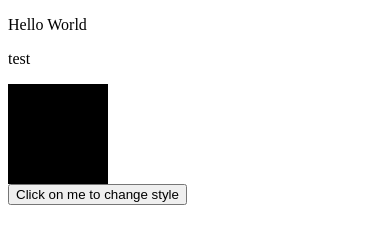
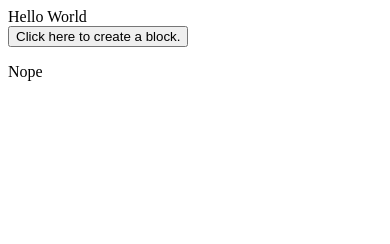
Before and after one commit to Arnaud-Chane/jsgame, a plain HTML site: page test.html in a window 390 px wide. Drawn offline with Linux system fonts and the light colour scheme.

Commit message:
Update test.html
Mobile changes

```diff
--- a/test.html
+++ b/test.html
@@ -2,59 +2,51 @@
 <html>
 <head>
   <meta charset="UTF-8">
-  <title>Test Page</title>
+  <title>Test</title>
 </head>
 <body>
-  <p>Hello World</p>
-  <p>test</p>
+  <div>Hello World</div>
 
 <script>
   var style = document.createElement("style");
-  var actualeStyle = `
-    .blockPlayer{
+  style.innerHTML = `
+      .myBlock {
       background-color: black;
       height: 100px;
       width: 100px;
-    }
-
-  `;
-
-  style.innerHTML = actualeStyle;
+    }`;
   document.head.appendChild(style);
 
-  var divBlock = document.createElement("div");
-  divBlock.setAttribute("class", "blockPlayer");
-  document.body.appendChild(divBlock);
 
-  var btnStyle = document.createElement("button");
-  btnStyle.innerHTML = ("Click on me to change style");
-  document.body.appendChild(btnStyle);
+  var blockButton = document.createElement("button");
+  blockButton.setAttribute("onclick", "createBlock()");
+  blockButton.innerHTML = "Click here to create a block.";
+  document.body.appendChild(blockButton);
+
+  function createBlock() {
+    var buttonBuild = document.createElement("div");
+    buttonBuild.setAttribute("class", "myBlock");
+    document.body.appendChild(buttonBuild);
+  };
+
+  var n = document.createElement("p");
+  n.innerHTML = "Nope";
+  document.body.appendChild(n);
+
+</script>
 
 
+<!--
+### Adding block on the page :
+
+create a button which will launch a prompt
+
+with this prompt, the player will write the name of the block
+and it will add the span with the style to draw the block on the page
 
 
+-->
 
 
-/*
-var numberPx = 100;
-var pxPx = "px";
-var valuePx = numberPx + pxPx;
-
-block.setAttribute("style", valuePx);
-
-function mvRight(){
-  if click on button
-    numberPx += 10;
-  block.setAttribute("style", valuePx);
-
-};
-
-//
-
-
-
-*/
-
-</script>
 </body>
 </html>
```
